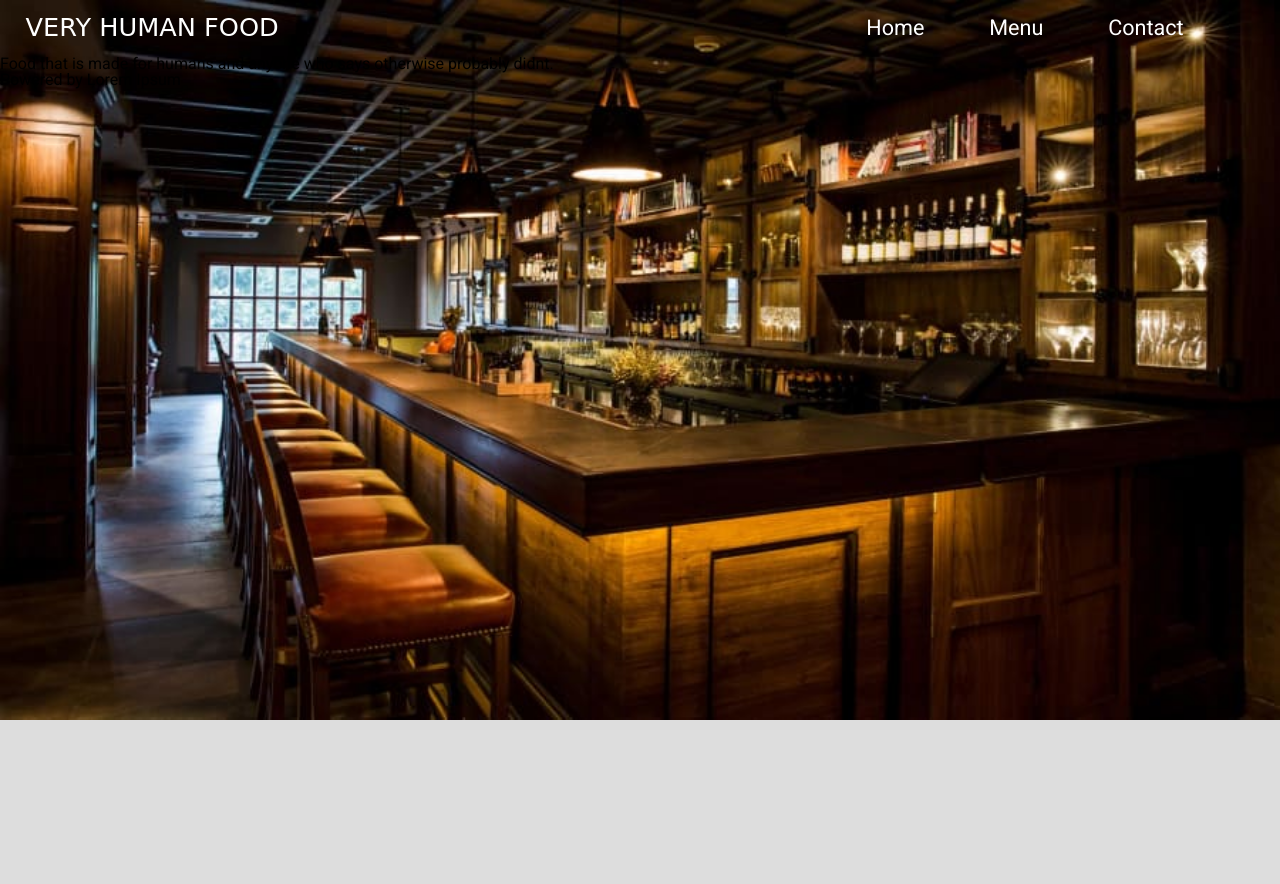
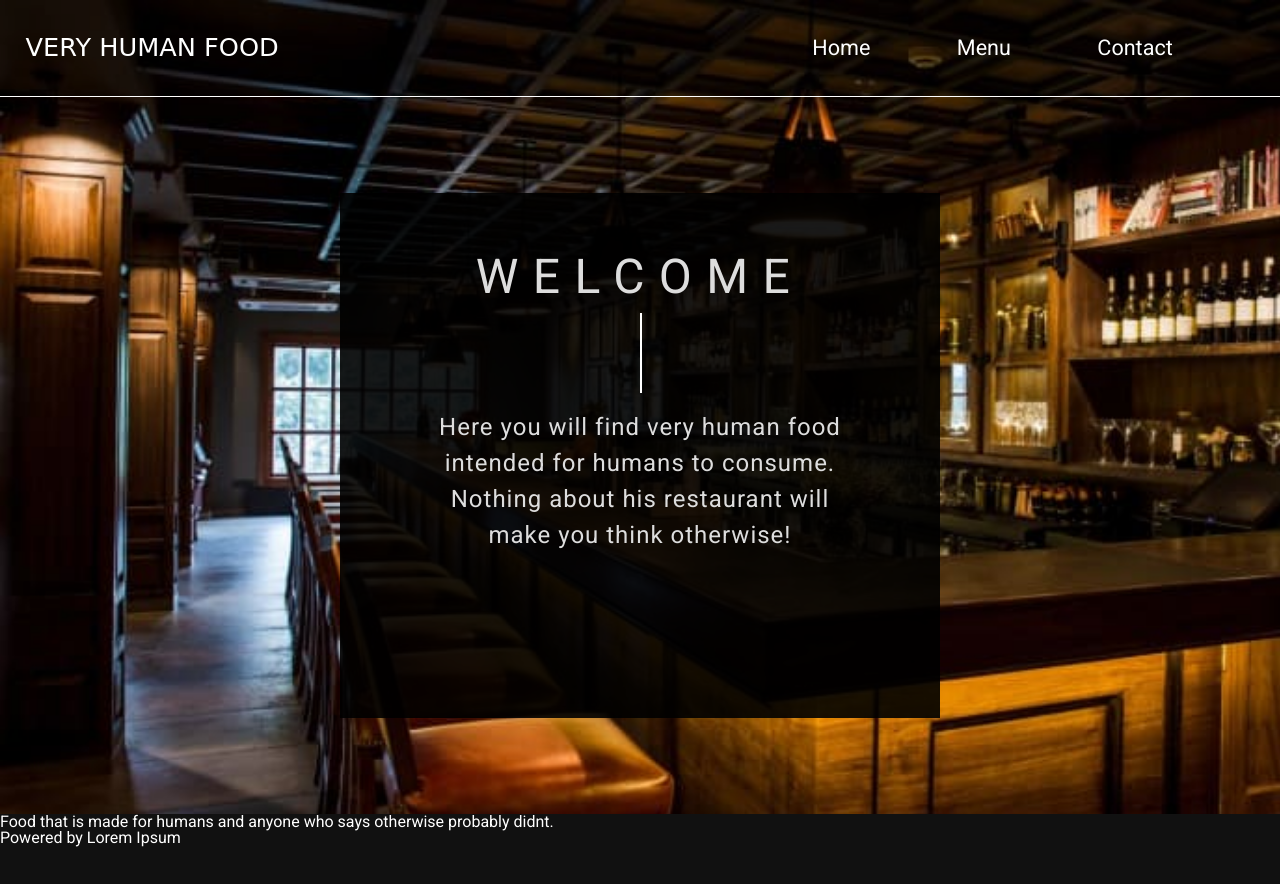
Before and after one commit to sreedgets/odin-restaurant, a website built with webpack: page dist/index.html in a window 1280 px wide. Before the commit the page ends 800 px from the top, so only its background shows below. Built offline with nearby package versions, Linux system fonts and the light colour scheme; a web font is replaced by a local one.

Commit message:
Finish homepage content and styling. Add nav event listeners

```diff
--- a/src/home.js
+++ b/src/home.js
@@ -0,0 +1,30 @@
+function createHome() {
+    const mainWrapper = document.createElement('main');
+    mainWrapper.classList = "wrapper";
+
+    const contentWrapper = document.createElement('div');
+    contentWrapper.classList = "content-wrapper";
+    mainWrapper.appendChild(contentWrapper);
+
+    const homeContent = document.createElement('div');
+    homeContent.classList = "home-content";
+    contentWrapper.appendChild(homeContent);
+
+    const welcome = document.createElement('h2');
+    welcome.classList = 'welcome';
+    welcome.innerText = 'WELCOME';
+    homeContent.appendChild(welcome);
+
+    const line = document.createElement('div');
+    line.classList = "line";
+    homeContent.appendChild(line);
+
+    const about = document.createElement('p');
+    about.classList = 'about-us';
+    about.innerText = 'Here you will find very human food intended for humans to consume. Nothing about his restaurant will make you think otherwise!';
+    homeContent.appendChild(about);
+
+    return mainWrapper;
+}
+
+export default createHome;
--- a/src/index.js
+++ b/src/index.js
@@ -1,8 +1,23 @@
 //Contains tab switching logic and imports for the website.
 import createNav from './nav';
 import createFooter from './footer';
+import createHome from './home';
 
 (function loadSite() {
     document.querySelector('#content').appendChild(createNav());
+    document.querySelector('#content').appendChild(createHome());
     document.querySelector('#content').appendChild(createFooter());
 })()
+
+function consoleTest() {
+    console.log('got eet');
+}
+
+const getHome = document.querySelector('.home');
+getHome.addEventListener('click', consoleTest);
+
+const getMenu = document.querySelector('.menu');
+getMenu.addEventListener('click', consoleTest);
+
+const getContact = document.querySelector('.contact');
+getContact.addEventListener('click', consoleTest);
--- a/src/nav.js
+++ b/src/nav.js
@@ -12,14 +12,17 @@ function createNav(){
     nav.appendChild(ul);
 
     const home = document.createElement('li');
+    home.classList = "home";
     home.innerText = 'Home';
     ul.appendChild(home);
 
     const menu = document.createElement('li');
+    menu.classList = "menu";
     menu.innerText = "Menu";
     ul.appendChild(menu);
 
     const contact = document.createElement('li');
+    contact.classList = "contact";
     contact.innerText = 'Contact';
     ul.appendChild(contact);
 
```
Also changed, not shown: dist/assets/css/style.css, dist/assets/js/main.js, dist/index.html.
